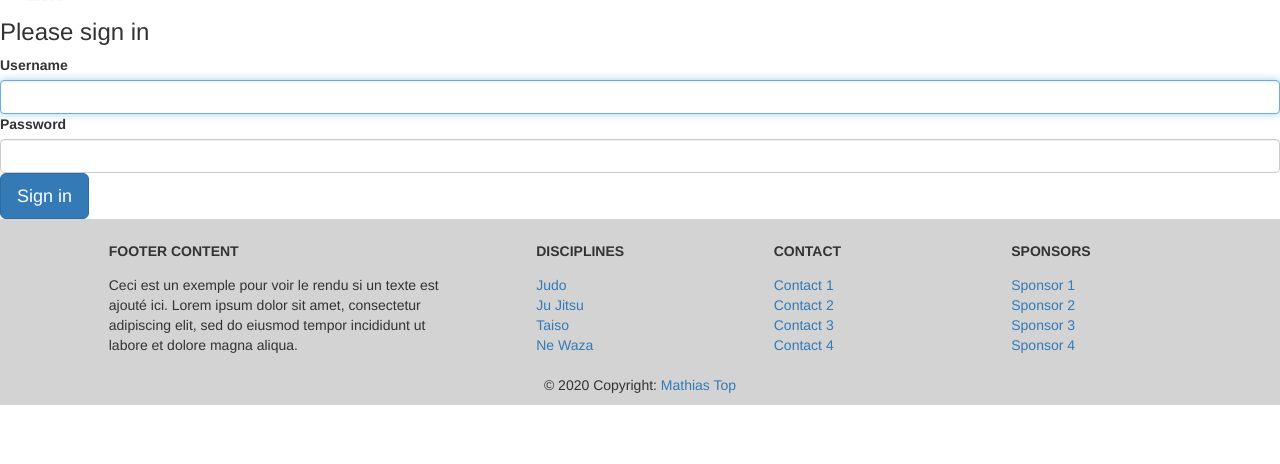
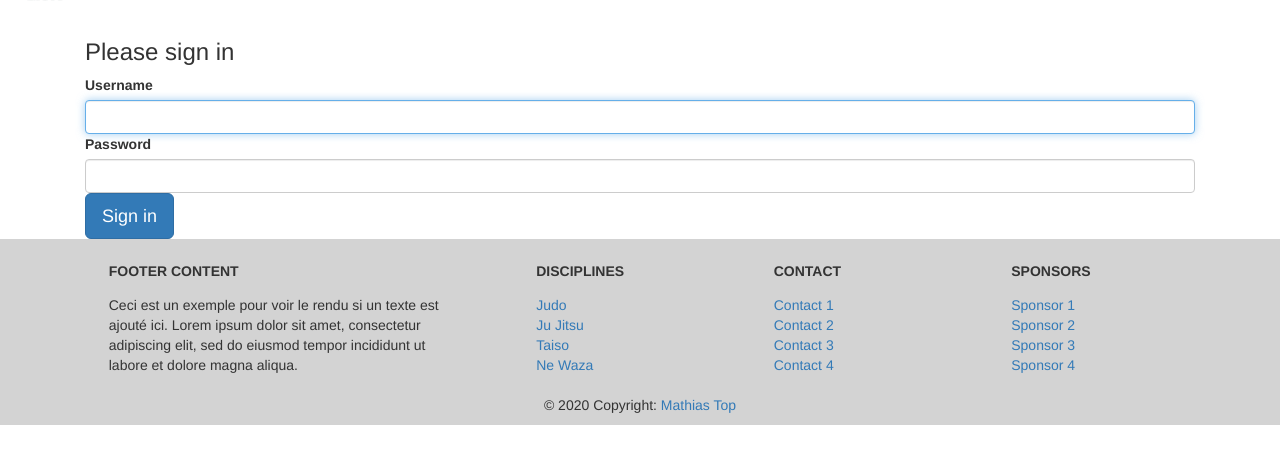
Before and after one commit to mathiastop/site-lille-judo, a Symfony app: template templates/security/login.html.twig in a window 1280 px wide. Shown: the part 63-527 px from the top of the page. Run offline with Twig, Linux system fonts and the light colour scheme; the template is opened without the code that fills it, so the values that code supplies are empty; some libraries are stand-ins or nearby versions.

Commit message:
[~] login.html.twig: in container - base.html.twig: rewrite css class name

```diff
--- a/templates/base.html.twig
+++ b/templates/base.html.twig
@@ -12,7 +12,7 @@
             .dropdown:hover .dropdown-menu{
                 display: block;
             }
-            .page-footer {
+            .footer {
                 background: lightgray;
             }
             .navbar .navbar-nav {
@@ -20,7 +20,6 @@
                 float: none;
                 vertical-align: top;
             }
-
             .navbar .navbar-collapse {
                 text-align: center;
             }
@@ -93,7 +92,7 @@
         {% endif %}
         {% block body %}{% endblock %}
         {% block javascripts %}{% endblock %}
-        <footer class="page-footer font-small stylish-color-dark pt-4">
+        <footer class="footer pt-4">
             <div class="container text-center text-md-left">
                 <div class="row">
                     <div class="col-md-4 mx-auto">
--- a/templates/security/login.html.twig
+++ b/templates/security/login.html.twig
@@ -3,6 +3,7 @@
 {% block title %}Se connecter - Lille Judo{% endblock %}
 
 {% block body %}
+    <div class="container">
         <form method="post">
             {% if error %}
                 <div class="alert alert-danger">{{ error.messageKey|trans(error.messageData, 'security') }}</div>
@@ -39,4 +40,5 @@
                 Sign in
             </button>
         </form>
+    </div>
 {% endblock %}
```
Lines whose indentation alone changed are shown as unchanged.
